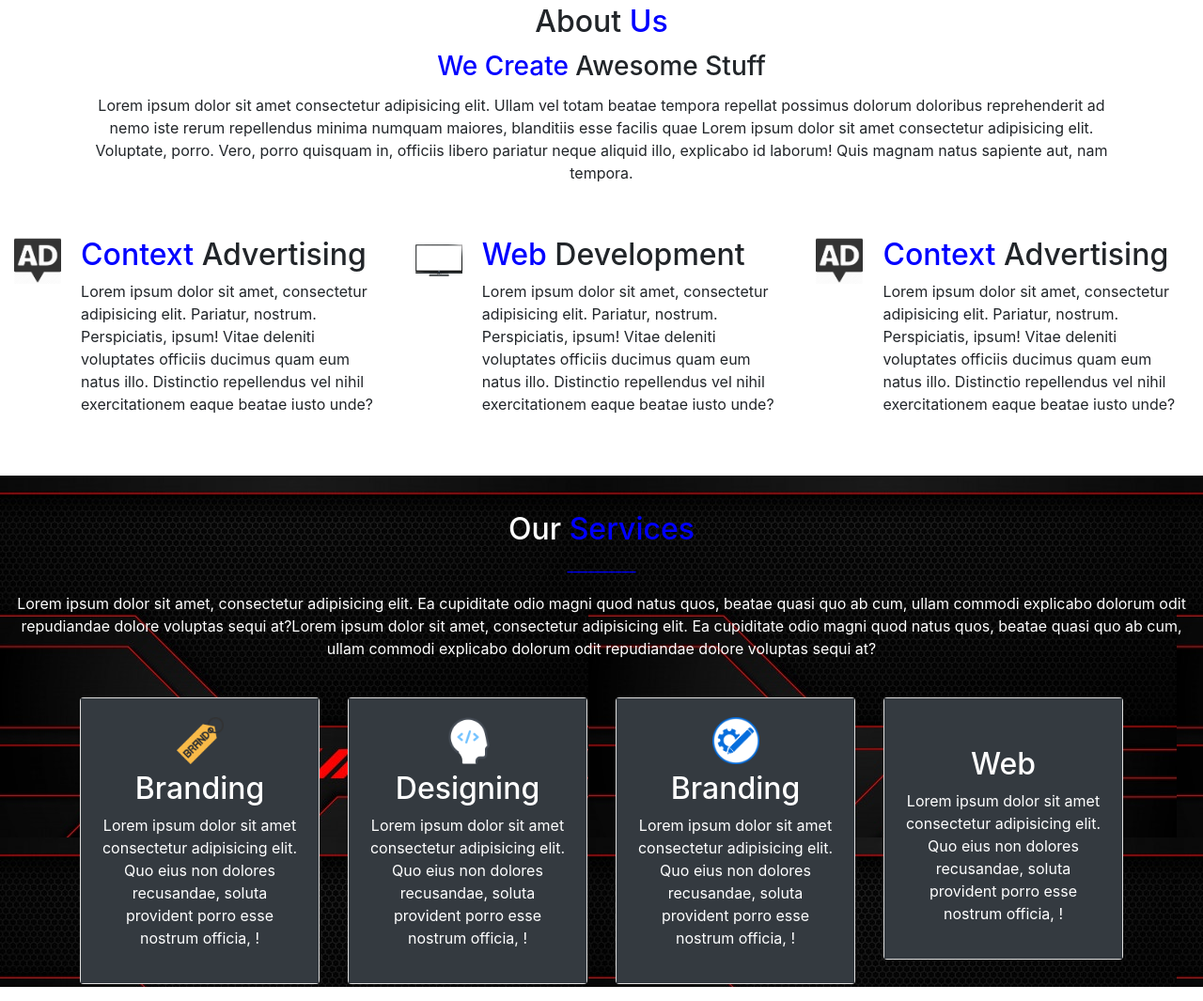
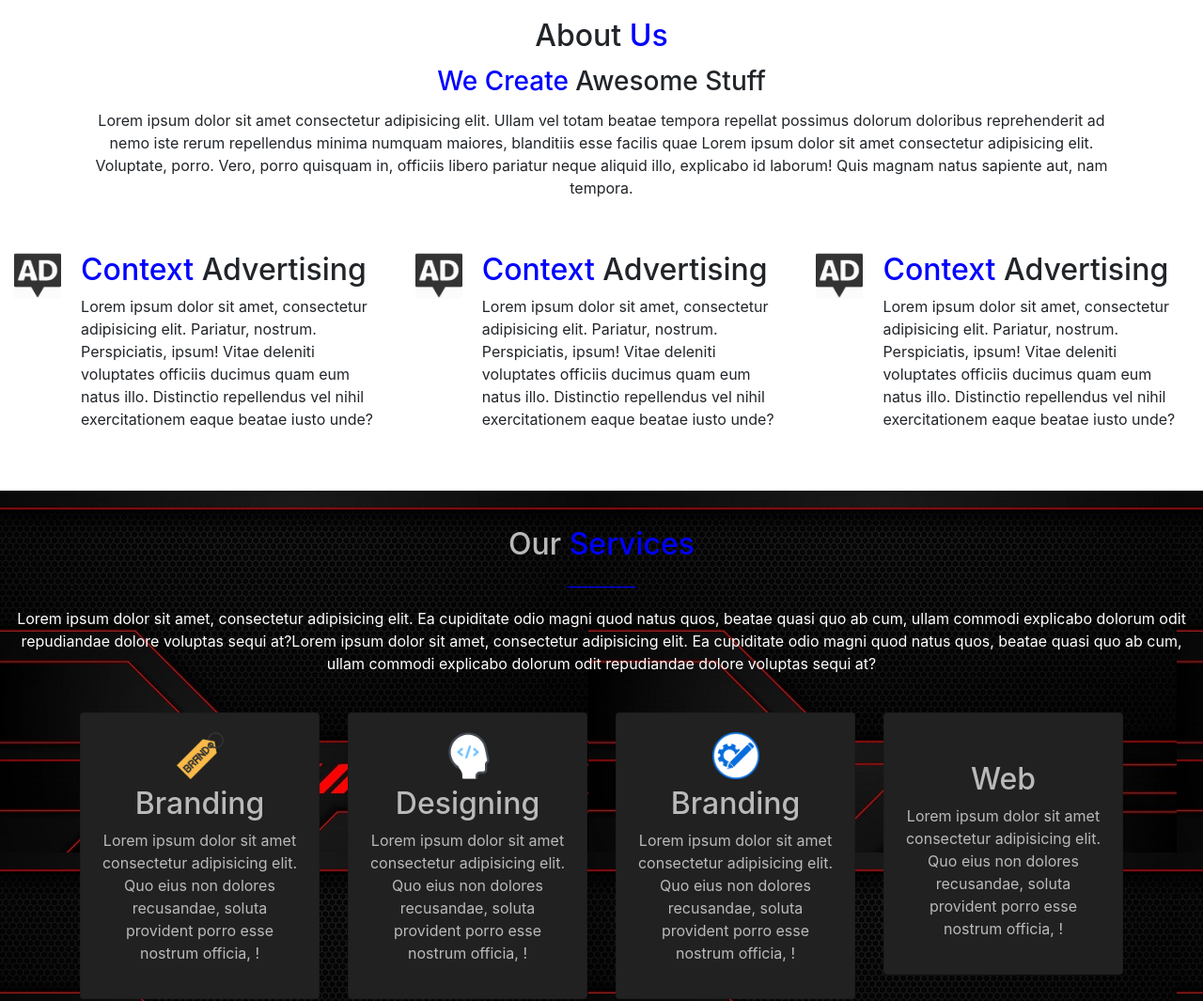
Before and after one commit to abubakar55/new_cemplate, a plain HTML site: page new_template/index.html in a window 1280 px wide. Shown: the part 776-1841 px from the top of the page at 94% size. Drawn offline with nearby package versions, Linux system fonts and the light colour scheme.

Commit message:
color scheme done

```diff
--- a/new_template/index.html
+++ b/new_template/index.html
@@ -13,20 +13,20 @@
 </head>
 <body>
     <!-- Navigation Bar -->
-   <div class="container-fluid" style="background-image: url(Website-Design-Background-1.jpg");>
+   <div class="container-fluid" style="background-image: url(Website-Design-Background-1.jpg"); id="home">
         <nav class="navbar navbar-expand-lg  p-0">
 
                 <a class="navbar-brand" href="#" ><img  class="rounded-circle logo_image" src="8EcdWt5l_400x400.png"> </a>
 
                 <ul class="navbar-nav navigation">
                         <li class="nav-item">
-                            <a class="nav-link" href=""><i class="fas fa-home"></i> Home</a>
+                            <a class="nav-link" href="#home"><i class="fas fa-home"></i> Home</a>
                         </li>
                         <li class="nav-item">
-                            <a class="nav-link" href=""> <i class="fas fa-info-circle"></i> About</a>
+                            <a class="nav-link" href="#about_us"> <i class="fas fa-info-circle"></i> About</a>
                         </li>
                         <li class="nav-item">
-                            <a class="nav-link" href=""> <i class="fab fa-blogger-b"></i> Blog </a>
+                            <a class="nav-link" href="#services"> <i class="fas fa-concierge-bell"></i> Services </a>
                         </li>
 
                         <li class="nav-item">
@@ -43,7 +43,7 @@
             <!--container-fluid for heading  -->
 
 
-                    <div class="row">
+                    <div class="row" id="about_us">
                             <div class="col-sm-12 col-md-12 col-lg-12 text-center">
                                     <h2 class="pixel_heading">PIXEL <Span>PERFECT</Span> </h2>
                                     <p class="pixel_text">Lorem, ipsum dolor sit amet consectetur adipisicing elit.</p>
@@ -175,7 +175,7 @@
 
                                     <div class="container-fluid">
                                             <div class="row mid_row">
-                                                    <div class="col-lg-4 col-md-6 col-sm-6 ">
+                                               <div class="col-sm-6 col-md-6 col-lg-4">
                                                   <div class="row">
                                                     <div class=" col-lg-2 col-md-2 col-sm-2 mid_logo">
                                                         <img class="mid_img" src="ad.png" alt="">
@@ -187,25 +187,9 @@
                                                 Lorem ipsum dolor sit amet, consectetur adipisicing elit. Pariatur, nostrum. Perspiciatis, ipsum! Vitae deleniti voluptates officiis ducimus quam eum natus illo. Distinctio repellendus vel nihil exercitationem eaque beatae iusto unde?
                                             </div>
                                                   </div>
-
                                                </div>
-                                                <!-- * mids second card -->
-                                                <div class="col-lg-4 col-md-6 col-sm-6">
-                                                        <div class="row">
-                                                                <div class=" col-lg-2 col-md-2 col-sm-2 mid_logo">
-                                                                        <img class="mid_img" src="5-monitor-transparent-lcd-png-image-thumb.png" alt="">
-                                                                </div>
-
-                                                            <div class="col-lg-10 col-md-10 col-sm-10  para_mid">
-                                                                <h2><span>Web </span>Development</h2>
-
-                                                                Lorem ipsum dolor sit amet, consectetur adipisicing elit. Pariatur, nostrum. Perspiciatis, ipsum! Vitae deleniti voluptates officiis ducimus quam eum natus illo. Distinctio repellendus vel nihil exercitationem eaque beatae iusto unde?
-                                                            </div>
-                                                        </div>
-
-                                                   </div>
-                                            <!-- * third mid card -->
-                                           <div class="col-lg-4 col-md-6 col-sm-6">
+                                                  <!--* second card  -->
+                                                  <div class="col-sm-6 col-md-6 col-lg-4">
                                                     <div class="row">
                                                       <div class=" col-lg-2 col-md-2 col-sm-2 mid_logo">
                                                           <img class="mid_img" src="ad.png" alt="">
@@ -217,21 +201,41 @@
                                                   Lorem ipsum dolor sit amet, consectetur adipisicing elit. Pariatur, nostrum. Perspiciatis, ipsum! Vitae deleniti voluptates officiis ducimus quam eum natus illo. Distinctio repellendus vel nihil exercitationem eaque beatae iusto unde?
                                               </div>
                                                     </div>
+                                                 </div>
+                                                 <!-- * third card -->
+                                                   <div class="col-sm-6 col-md-6 col-lg-4">
+                                                  <div class="row">
+                                                    <div class=" col-lg-2 col-md-2 col-sm-2 mid_logo">
+                                                        <img class="mid_img" src="ad.png" alt="">
+                                                </div>
 
+                                            <div class="col-lg-10 col-md-10 col-sm-10  para_mid">
+                                                <h2><span>Context</span> Advertising</h2>
+
+                                                Lorem ipsum dolor sit amet, consectetur adipisicing elit. Pariatur, nostrum. Perspiciatis, ipsum! Vitae deleniti voluptates officiis ducimus quam eum natus illo. Distinctio repellendus vel nihil exercitationem eaque beatae iusto unde?
+                                            </div>
+                                                  </div>
                                                     </div>
 
 
 
 
 
+
+
+
+
+
+                                            </div>
                                     </div>
 
-                                        </div>
+
 
                                     <!-- * footer div strat from here -->
 
 
-                <div class="container-fluid footer_div" style="background-image: url(red-black-metallic-frame-layout-background_115579-794.jpg)">
+                <div class="container-fluid footer_div" style="background-image: url(red-black-metallic-frame-layout-background_115579-794.jpg)"; id
+                ="services">
                         <h2 class="text-center footer_heading" >Our <span>Services</span></h4>
                            <p class= "text-center " style="color:blue";>__________</p>
                            <p class="text-center" style="text-align: center; color: white;">Lorem ipsum dolor sit amet, consectetur adipisicing elit. Ea cupiditate odio magni quod natus quos, beatae quasi quo ab cum, ullam commodi explicabo dolorum odit repudiandae dolore voluptas sequi at?Lorem ipsum dolor sit amet, consectetur adipisicing elit. Ea cupiditate odio magni quod natus quos, beatae quasi quo ab cum, ullam commodi explicabo dolorum odit repudiandae dolore voluptas sequi at?</p>
@@ -243,7 +247,7 @@
                                    <div class="card-group">
                                    <div class="col-lg-3 col-md-6 col-sm-12">
                                           <div class="card footer_card ">
-                                                <div class="card-body bg-dark text-center">
+                                                <div class="card-body  text-center">
 
                                                         <img class="footer_logo" src="180758.png" alt="">
                                                         <h2 class="footer_heading text-center">Branding</h2>
@@ -255,7 +259,7 @@
 
                                    <div class="col-lg-3 col-md-6 col-sm-12">
                                      <div class="card footer_card">
-                                            <div class="card-body bg-dark text-center">
+                                            <div class="card-body  text-center">
 
                                                    <img class="footer_logo" src="developer.png" alt="">
                                                    <h2 class="footer_heading text-center">Designing</h2>
@@ -267,7 +271,7 @@
 
                                    <div class="col-lg-3 col-md-6 col-sm-12">
                                      <div class="card footer_card">
-                                        <div class="card-body bg-dark text-center">
+                                        <div class="card-body  text-center">
 
                                                <img class="footer_logo" src="322-3228631_content-development-icon-software-development-logo-png.png" alt="">
                                                <h2 class="footer_heading text-center">Branding</h2>
@@ -279,7 +283,7 @@
 
                                    <div class="col-lg-3 col-md-6 col-sm-12">
                                     <div class="card footer_card">
-                                    <div class="card-body bg-dark text-center">
+                                    <div class="card-body  text-center">
 
                                                <img class="footer_logo" src="0a63ca6c011a205f5d6987ebcf460054.png" alt="">
                                                <h2 class="footer_heading text-center">Web</h2>
--- a/new_template/style.css
+++ b/new_template/style.css
@@ -18,6 +18,7 @@
 
 
 }
+
 nav .navbar-nav li a{
     color: white !important;
     }
@@ -50,7 +51,6 @@ span
 .card_group_main div
 {
     padding:0;
-    /* margin:0; */
     display:inline-block;
 }
 .main_card
@@ -82,6 +82,8 @@ span
 .card_logoes
 {
     width: 50px;
+    padding-top: 5%;
+
 
 }
 /* !styllying for card heading */
@@ -101,13 +103,6 @@ span
     margin-bottom: 1%;
 }
 
-/*
-.card_2,.card_4
-{
-    opacity: 0.1;
-}
-*/
-
 /*! stylling for About Us as heading 2  */
 .heading_2
 {
@@ -126,7 +121,8 @@ span
 .mid_img
 {
     width : 50px;
-    /* margin-bottom: 12%;     */
+
+    `
 }
 
 .img-container
@@ -141,10 +137,7 @@ span
 {
     float: left;
     width: 50px;
-    /* margin-right: 4%; */
     height: 50px;
-    /* margin-top: 1%; */
-    /* margin-left: 5%; */
     clear: left;
 }
 
@@ -157,7 +150,6 @@ span
 .paragraph1
 {
     float: left;
-    /* margin-left: 4%; */
     clear: left;
 }
 
@@ -168,9 +160,8 @@ span
 }
 .footer_heading
 {
-    /* margin-left: 45%; */
     padding-top: 3%;
-    color: white;
+    color: #bababa;
 
 }
 .footer_logo
@@ -180,9 +171,11 @@ span
 }
 .footer_para
 {
-    color: white;
+    color: #bababa;
 }
 .footer_card
 {
     margin-bottom: 1%;
+    background-color: #212121 !important ;
+    /* color:blanchedalmond !important; */
 }
```
Also changed, not shown: new_template/195-1957447_iphone-grey-mobile-logo-png-white-color-transparent.png (added), new_template/white-mobile-icon-13.jpg (added). Lines whose indentation alone changed are shown as unchanged.
